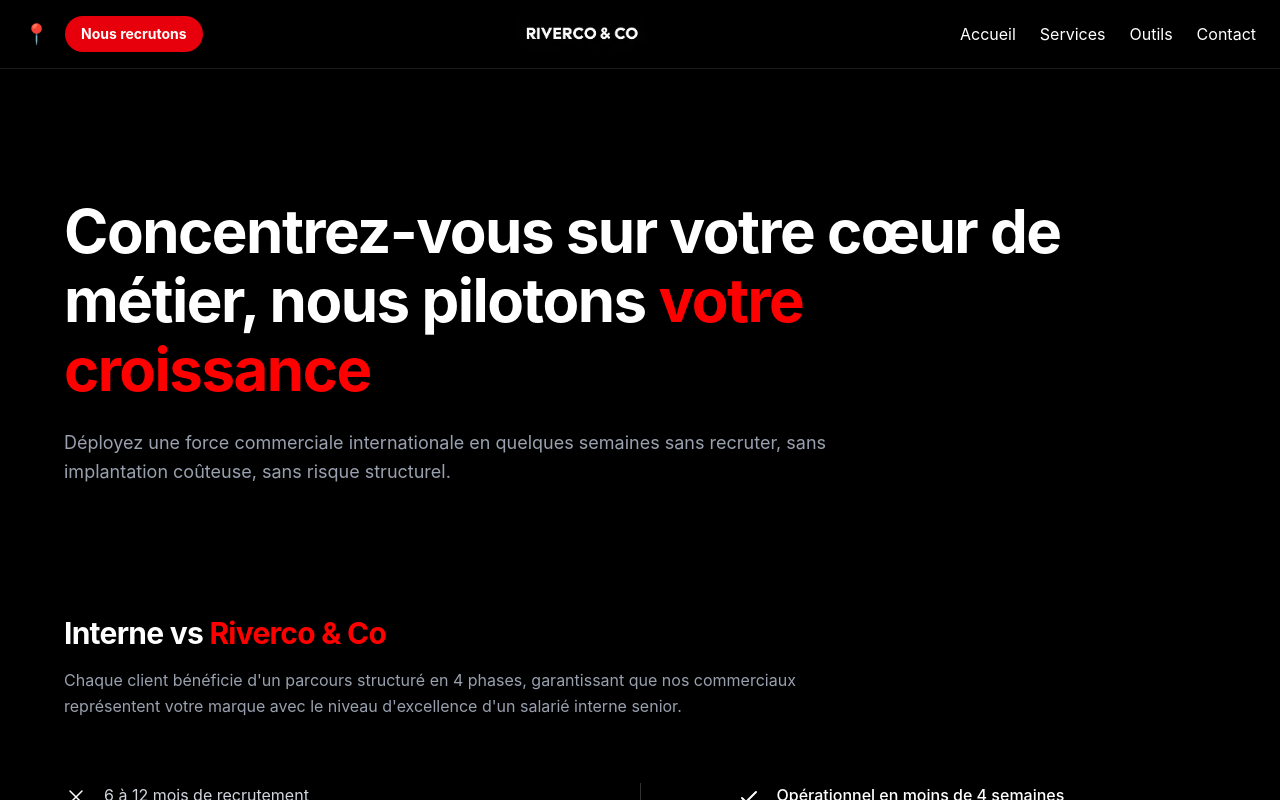
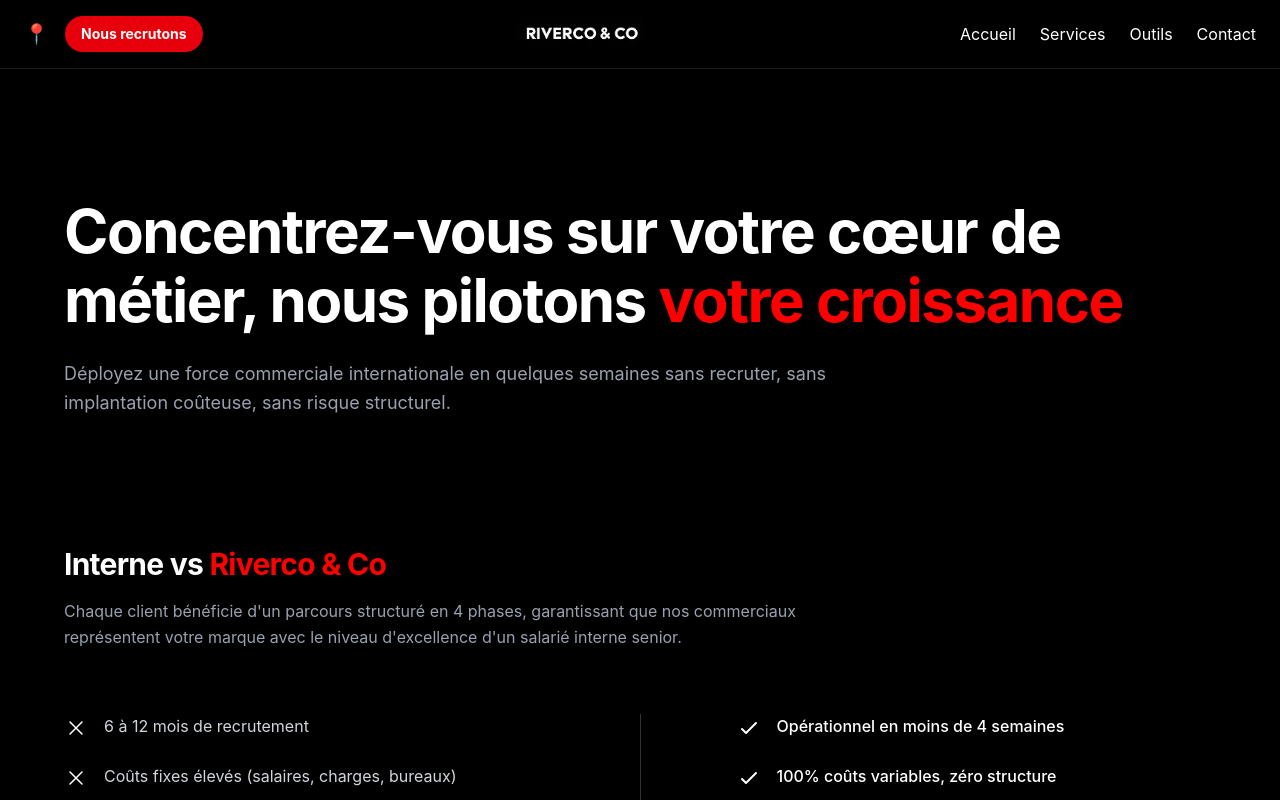
Before and after one commit to 4skygroup/riverco-and-co, a React (Vite) app: page /externalisation in a window 1280 px wide. Shown: the top 800 px of the page. Built offline with nearby package versions, Linux system fonts and the light colour scheme.

Commit message:
fix(style): fix Test Organisation

```diff
--- a/src/components/externalisation/Hero.tsx
+++ b/src/components/externalisation/Hero.tsx
@@ -2,7 +2,7 @@
     return (
         <section className="w-full px-6 md:px-16 py-12 md:py-20">
             <div className="max-w-7xl mx-auto flex flex-col gap-6">
-                <h1 className="text-4xl md:text-5xl lg:text-6xl font-bold tracking-tight max-w-5xl leading-[1.15]">
+                <h1 className="text-4xl md:text-5xl lg:text-6xl font-bold tracking-tight leading-[1.15]">
                     Concentrez-vous sur votre cœur de métier, nous pilotons <span className="text-[#FF0000]">votre croissance</span>
                 </h1>
                 <p className="text-gray-400 text-base md:text-lg max-w-3xl leading-relaxed">
--- a/src/components/outils/Hero.tsx
+++ b/src/components/outils/Hero.tsx
@@ -3,7 +3,7 @@
         <section className="w-full px-6 md:px-16 py-12 md:py-20">
             <div className="max-w-7xl mx-auto flex flex-col gap-6">
                 <h1 className="text-4xl md:text-5xl lg:text-6xl font-bold tracking-tight max-w-5xl leading-[1.15]">
-                    Une infrastructure technologique <span className="text-[#FF0000]">au service de votre performance</span>
+                    Une infrastructure technologique <span className="text-[#FF0000]"><br/>au service de votre performance</span>
                 </h1>
                 <p className="text-gray-400 text-base md:text-lg max-w-4xl leading-relaxed">
                     Nous déployons les outils les plus fiables du marché pour garantir une visibilité totale, une prospection chirurgicale et un pilotage transparent de vos campagnes à l'international.
```
